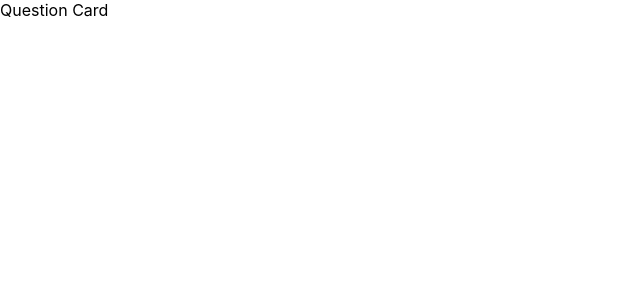
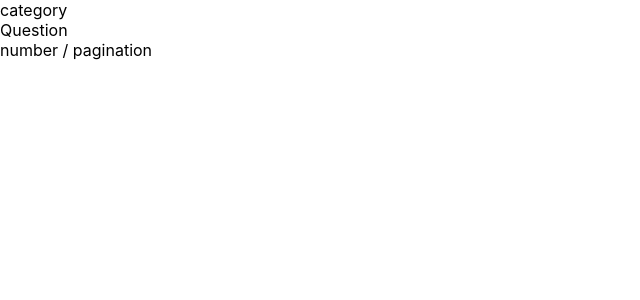
Before and after one commit to jacekroszkowiakdev/quiz-game, a React (Create React App) app: page /quiz in a window 1280 px wide. Shown: the top 300 px of the page, without its empty margins (0-640 px from the left). Built offline with nearby package versions, Linux system fonts and the light colour scheme.

Commit message:
getQuestions moved to Home component

```diff
--- a/src/UI/Button.tsx
+++ b/src/UI/Button.tsx
@@ -1,5 +1,5 @@
+import Button from "@material-ui/core/Button";
 import { makeStyles } from "@material-ui/core/styles";
-import Button from "@material-ui/core/Button";
 import { useHistory } from "react-router-dom";
 
 const useStyles = makeStyles((theme) => ({
--- a/src/UI/Pagination.tsx
+++ b/src/UI/Pagination.tsx
@@ -10,10 +10,10 @@ const useStyles = makeStyles((theme) => ({
 }));
 
 export const PaginationOutlined = (): JSX.Element => {
-    const classes = useStyles();
+    const { root } = useStyles();
 
     return (
-        <div className={classes.root}>
+        <div className={root}>
             <Pagination count={10} variant="outlined" />
             <Pagination count={10} variant="outlined" color="primary" />
             <Pagination count={10} variant="outlined" color="secondary" />
--- a/src/components/Home/index.tsx
+++ b/src/components/Home/index.tsx
@@ -1,6 +1,24 @@
 import { ContainedButton } from "./../../UI/Button";
+import { useEffect, useState } from "react";
+import API from "./../../api/api";
+
+const query = "api.php?amount=10&difficulty=hard&type=boolean";
+
+let getQuestions = async () => {
+    const response = await API.get(`${query}`);
+    const result = await response.data.results;
+    console.log("data: ", result);
+    return result;
+};
 
 export const Home = () => {
+    const [questions, setQuestions] = useState([]);
+
+    // useEffect hook
+    useEffect(() => {
+        getQuestions();
+    }, []);
+
     return (
         <div
             className="Home"
--- a/src/components/QuestionCard/index.tsx
+++ b/src/components/QuestionCard/index.tsx
@@ -1,3 +1,9 @@
 export const QuestionCard = () => {
-    return <div>Question Card</div>;
+    return (
+        <div className="quizContainer">
+            <div className="category">category</div>
+            <div>Question</div>
+            <div>number / pagination</div>
+        </div>
+    );
 };
```
Also changed, not shown: src/App.tsx (+0 -18 lines).
